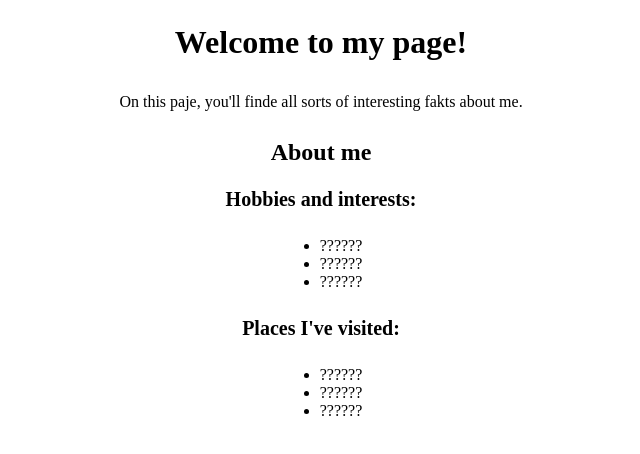
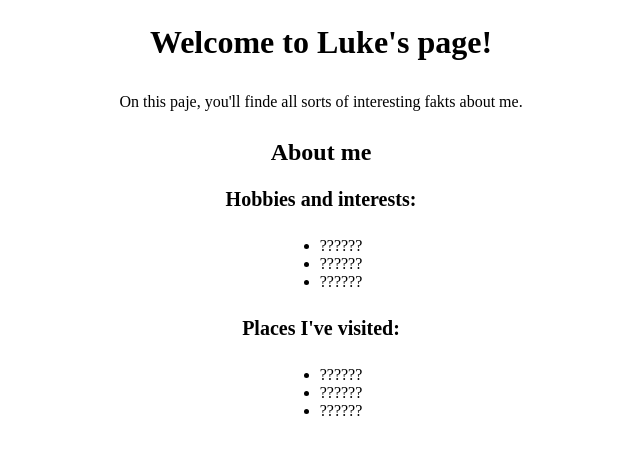
Before and after one commit to Lukem2344/Lab2, a plain HTML site: page index.html in a window 1280 px wide. Shown: the whole page, without its empty margins (319-959 px from the left). Drawn offline with Linux system fonts and the light colour scheme.

Commit message:
Edit Page Header

```diff
--- a/index.html
+++ b/index.html
@@ -8,7 +8,7 @@
   </head>
 
   <body>
-    <h1>Welcome to my page!</h1>
+    <h1>Welcome to Luke's page!</h1>
     <p>On this paje, you'll finde all sorts of interesting fakts about me.</p>
 
     <h2>About me</h2>
```
